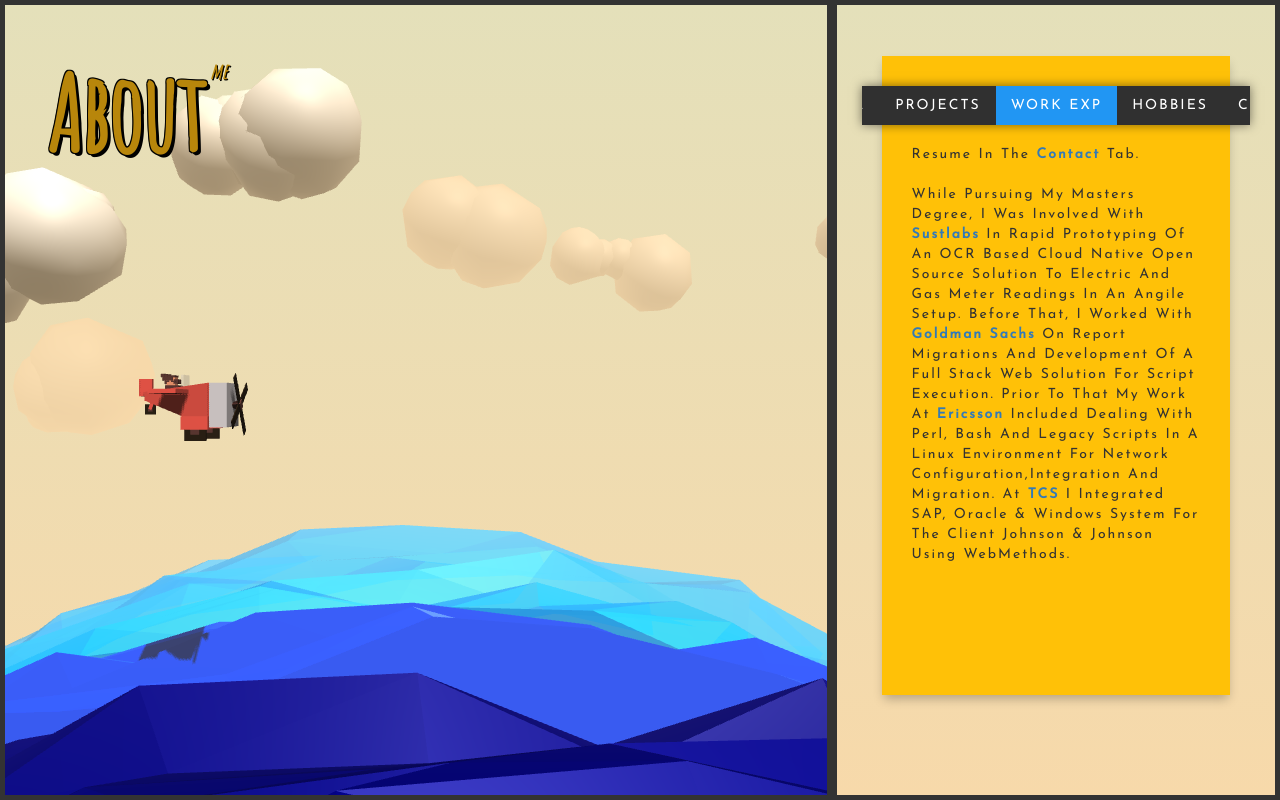
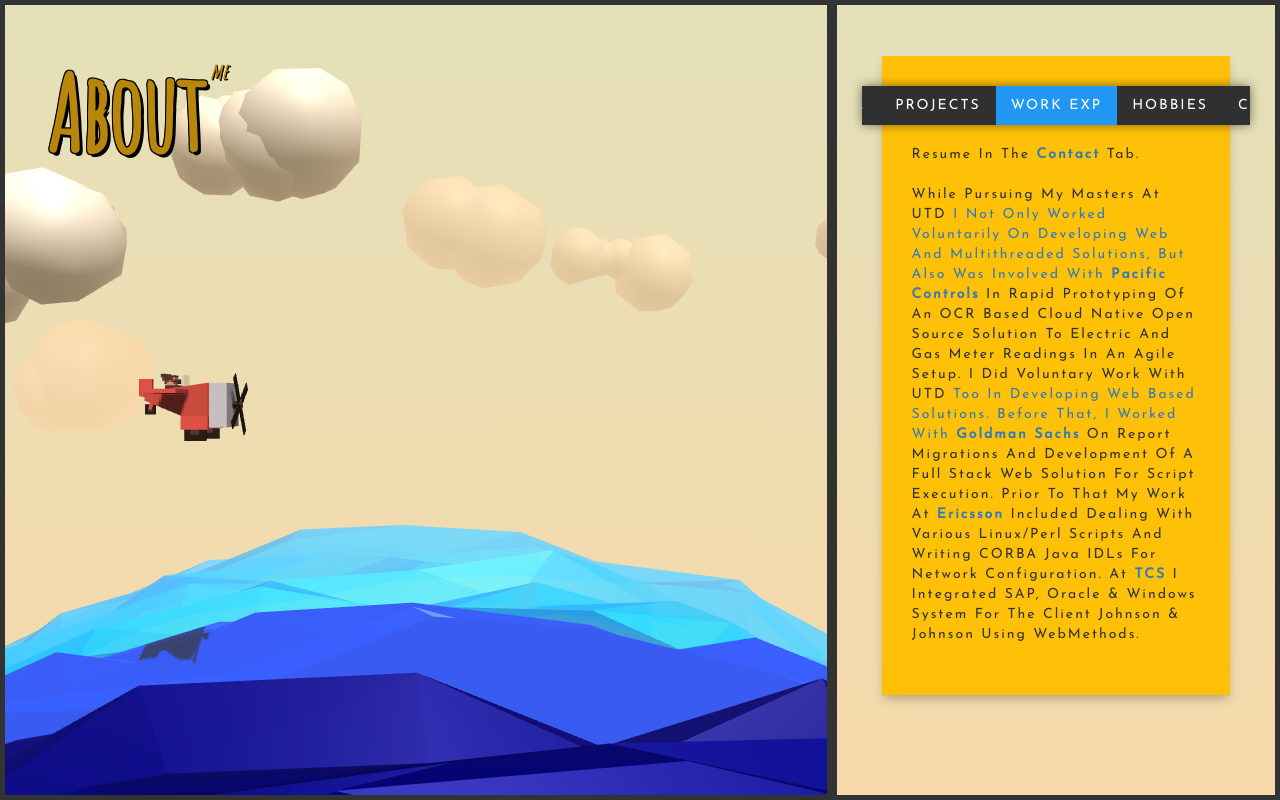
Before and after one commit to papillon88/debaspreet.github.io, a plain HTML site: page index.html in a window 1280 px wide. Both pictures are taken after a click on the tab "WORK EXP". Drawn offline with nearby package versions, Linux system fonts and the light colour scheme; a script that the page names is missing.

Commit message:
Update index.html

```diff
--- a/index.html
+++ b/index.html
@@ -248,17 +248,18 @@
                                 <a href="#foryou" id="black" aria-controls="foryou" role="tab" data-toggle="tab"
                                    class="tablink"
                                    onclick="openTabFromClick('black')"><b>contact</b></a> tab.<br><br>
-                                While pursuing my masters degree, I was involved with <a href="https://www.sustlabs.com/"
+                                While pursuing my masters at UTD<a href="http://www.utdallas.edu/"
+                                                                                         target="_blank"> I not only worked voluntarily on developing web and multithreaded solutions, but also was involved with <a href="http://www.pacificcontrols.net/"
                                                                                          target="_blank">
-                                <b>Sustlabs</b></a> in rapid prototyping of an OCR based cloud native open source solution
-                                to electric and gas meter readings in an angile setup. Before that, I worked with <a
+                                <b>Pacific Controls</b></a> in rapid prototyping of an OCR based cloud native open source solution
+                                to electric and gas meter readings in an agile setup. I did voluntary work with UTD<a href="http://www.utdallas.edu/"
+                                                                                         target="_blank"> too in developing web based solutions. Before that, I worked with <a
                                     href="http://www.goldmansachs.com/index.html" target="_blank">
                                 <b>Goldman Sachs</b></a>
                                 on report migrations and development of a full stack web solution for script execution.
                                 Prior to that My work at
                                 <a href="https://www.ericsson.com/en" target="_blank"><b>Ericsson</b></a>
-                                included dealing with perl, bash and legacy scripts in a linux environment for network
-                                configuration,integration and migration.
+                                included dealing with various linux/perl scripts and writing CORBA java IDLs for network configuration.
                                 At <a href="https://www.tcs.com/" target="_blank"><b>TCS</b></a> I integrated SAP, Oracle &
                                 Windows
                                 system for the client Johnson & Johnson using WebMethods.
```
